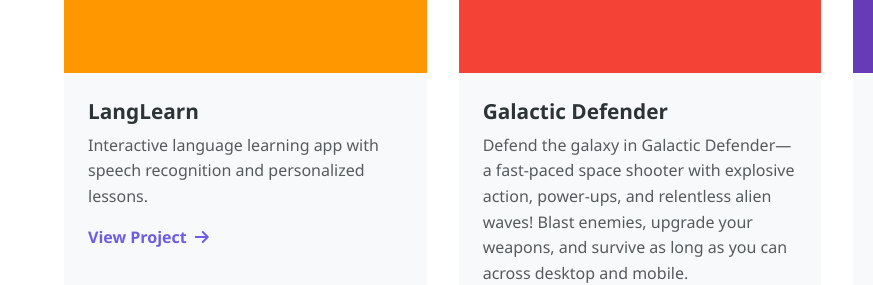
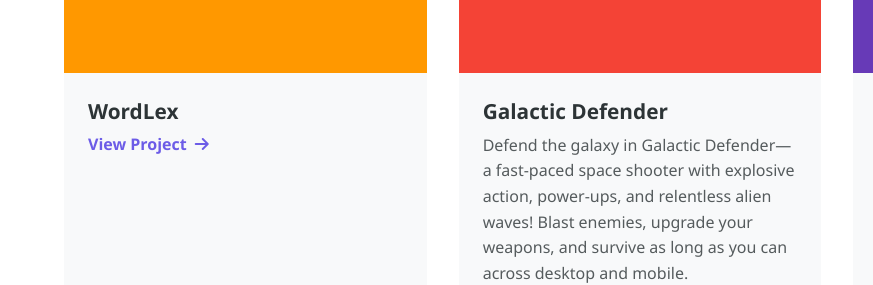
Before and after one commit to ZiPPO7777/ZIPPTECH-website, a plain HTML site: page index.html in a window 1280 px wide. Shown: the part 3150-3435 px from the top of the page, 0-873 px from the left. Drawn offline with nearby package versions, Linux system fonts and the light colour scheme.

Commit message:
Update index.html

```diff
--- a/index.html
+++ b/index.html
@@ -761,8 +761,8 @@
                     <i class="fas fa-graduation-cap"></i>
                 </div>
                 <div class="project-info">
-                    <h3>LangLearn</h3>
-                    <p>Interactive language learning app with speech recognition and personalized lessons.</p>
+                    <h3>WordLex</h3>
+                    <pZIPPTECH-Dictionary is a sleek and user-friendly dictionary app designed to provide clear definitions, pronunciation guides, synonyms, and multiple word usages. Users can easily search for words, listen to their correct pronunciation, bookmark favorites, and view search history.</p>
                     <a href="projects/edtech.html" class="project-link">View Project <i class="fas fa-arrow-right"></i></a>
                 </div>
             </div>
```
